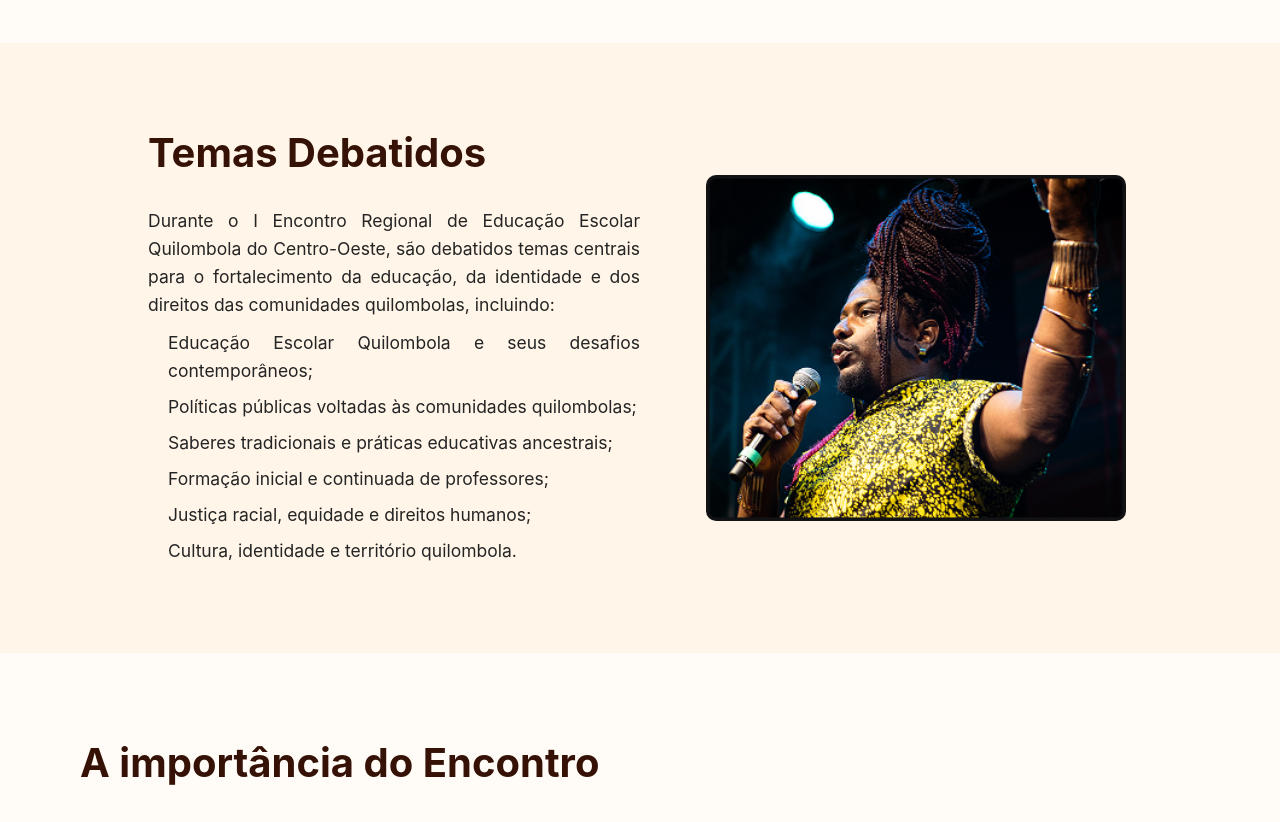
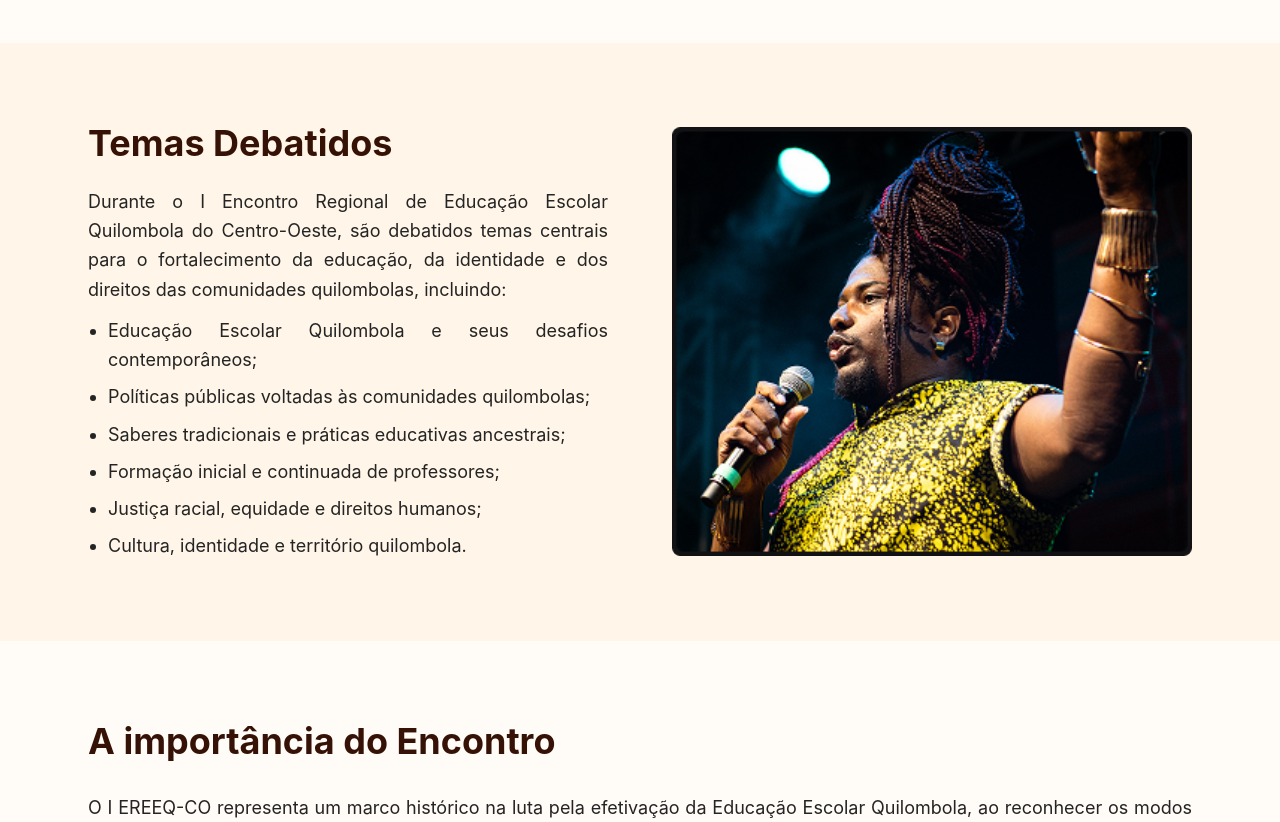
Before and after one commit to LuizGitH/EREEQ, a React (Vite) app: page / in a window 1280 px wide. Shown: the part 1960-2782 px from the top of the page. Built offline with nearby package versions, Linux system fonts and the light colour scheme.

Commit message:
feat(navigation): add routes and enable link navigation

```diff
--- a/src/components/EventImportance/eventImportance.estilos.css
+++ /dev/null
@@ -1,28 +0,0 @@
-    .eventImportance {
-        width: 100%;
-        background-color: #FFFCF8;
-        padding: 80px 0;
-    }
-
-    .eventImportance div {
-        max-width: 1200px;
-        margin: 0 auto;
-        padding: 0 20px;
-        font-family: 'Inter', sans-serif;
-        text-align: justify;
-
-    }
-
-    .eventImportance h1 {
-        font-size: 40px;
-        font-weight: 700;
-        color: #351205;
-        margin-bottom: 24px;
-    }
-
-    .eventImportance p {
-        font-size: 17.5px;
-        color: #242424;
-        line-height: 1.7;
-        margin-bottom: 16px;
-    }
--- a/src/components/EventImportance/index.jsx
+++ b/src/components/EventImportance/index.jsx
@@ -1,26 +1,30 @@
-import './eventImportance.estilos.css'
-
 export function EventImportance() {
     return (
-        <section className='eventImportance'>
-            <div>
-                <div>
-                    <h1>A importância do Encontro</h1>
-                </div>
-                <div>
-                    <p>
+        <section className="w-full bg-[#FFFCF8] py-12 md:py-20">
+            <div className="max-w-6xl mx-auto px-4 md:px-6 font-sans text-justify">
+
+                <h1 className="text-2xl md:text-4xl font-bold text-[#351205] mb-6 md:mb-8">
+                    A importância do Encontro
+                </h1>
+
+                <div className="space-y-4 md:space-y-5">
+                    <p className="text-base md:text-lg text-[#242424] leading-relaxed">
                         O I EREEQ-CO representa um marco histórico na luta pela efetivação da Educação Escolar Quilombola, ao reconhecer os modos próprios de viver, aprender, ensinar e resistir das comunidades quilombolas.
                     </p>
-                    <p>
+
+                    <p className="text-base md:text-lg text-[#242424] leading-relaxed">
                         O encontro fortalece a articulação entre comunidades, movimentos sociais, instituições de ensino e o poder público, criando um espaço legítimo de escuta, reivindicação e construção coletiva de direitos.
                     </p>
-                    <p>
+
+                    <p className="text-base md:text-lg text-[#242424] leading-relaxed">
                         Ao debater currículo, formação docente, políticas públicas e justiça racial, o EREEQ-CO contribui para a consolidação da Educação Escolar Quilombola como modalidade específica, fundamentada na ancestralidade, oralidade, territorialidade e nos saberes tradicionais.
                     </p>
-                    <p>
+
+                    <p className="text-base md:text-lg text-[#242424] leading-relaxed">
                         Mais do que um evento acadêmico, o EREEQ-CO reafirma o protagonismo quilombola na formulação de políticas educacionais e no fortalecimento da identidade cultural, tornando-se um espaço de memória, resistência e transformação social.
                     </p>
                 </div>
+
             </div>
         </section>
     )
--- a/src/components/TopicsDiscussed/index.jsx
+++ b/src/components/TopicsDiscussed/index.jsx
@@ -1,30 +1,52 @@
-import './topicsDiscussed.estilos.css'
-
 export function TopicsDiscussed() {
     return (
-        <section className='topicsDiscussed'>
-            <div className='topicsDiscussedDiv'>
-                <div className='topicsDiscussedText'>
-                    <h1>
+        <section className="w-full bg-[#FFF6E9] py-12 md:py-20">
+            <div className="max-w-6xl mx-auto px-4 md:px-6 font-sans text-justify">
+
+                <div className="flex flex-col md:flex-row items-center gap-8 md:gap-16">
+
+                    <div className="w-full md:w-1/2">
+                        <h1 className="text-2xl md:text-4xl font-bold text-[#351205] mb-6">
                             Temas Debatidos
                         </h1>
-                    <p>
+
+                        <p className="text-base md:text-lg text-[#242424] mb-3 leading-relaxed">
                             Durante o I Encontro Regional de Educação Escolar Quilombola do Centro-Oeste, são debatidos temas centrais para o fortalecimento da educação, da identidade e dos direitos das comunidades quilombolas, incluindo:
                         </p>
-                    <ul>
-                        <li>Educação Escolar Quilombola e seus desafios contemporâneos; </li>
-                        <li>Políticas públicas voltadas às comunidades quilombolas; </li>
-                        <li>Saberes tradicionais e práticas educativas ancestrais;</li>
-                        <li>Formação inicial e continuada de professores; </li>
-                        <li>Justiça racial, equidade e direitos humanos;</li>
-                        <li>Cultura, identidade e território quilombola.</li>
+
+                        <ul className="list-disc pl-5 space-y-2">
+                            <li className="text-base md:text-lg text-[#242424] leading-relaxed">
+                                Educação Escolar Quilombola e seus desafios contemporâneos;
+                            </li>
+                            <li className="text-base md:text-lg text-[#242424] leading-relaxed">
+                                Políticas públicas voltadas às comunidades quilombolas;
+                            </li>
+                            <li className="text-base md:text-lg text-[#242424] leading-relaxed">
+                                Saberes tradicionais e práticas educativas ancestrais;
+                            </li>
+                            <li className="text-base md:text-lg text-[#242424] leading-relaxed">
+                                Formação inicial e continuada de professores;
+                            </li>
+                            <li className="text-base md:text-lg text-[#242424] leading-relaxed">
+                                Justiça racial, equidade e direitos humanos;
+                            </li>
+                            <li className="text-base md:text-lg text-[#242424] leading-relaxed">
+                                Cultura, identidade e território quilombola.
+                            </li>
                         </ul>
                     </div>
-                <div className='topicsDiscussedImg'>
-                    <img src="/TopicsDiscussed.jpg" alt="Pessoa palestrando em evento quilombola" />
-                </div>
+
+                    <div className="w-full md:w-1/2 flex justify-center">
+                        <img
+                            src="/TopicsDiscussed.jpg"
+                            alt="Pessoa palestrando em evento quilombola"
+                            className="w-full max-w-[420px] object-cover rounded-lg"
+                        />
                     </div>
 
+                </div>
+
+            </div>
         </section>
     )
 }
--- a/src/components/TopicsDiscussed/topicsDiscussed.estilos.css
+++ /dev/null
@@ -1,63 +0,0 @@
-.topicsDiscussed {
-    width: 100%;
-    padding: 80px 0;
-    background-color: #FFF6E9;
-}
-
-.topicsDiscussedDiv {
-    width: 80%;
-    max-width: 1200px;
-    margin: 0 auto;
-    padding: 0 20px;
-    display: flex;
-    align-items: center;
-    justify-content: space-between;
-    gap: 60px;
-    font-family: 'Inter', sans-serif;
-
-}
-
-
-
-.topicsDiscussedText {
-    width: 50%;
-    text-align: justify;
-}
-
-.topicsDiscussedText h1 {
-    font-size: 40px;
-    font-weight: 700;
-    color: #351205;
-    margin-bottom: 24px;
-}
-
-.topicsDiscussedText p {
-    font-size: 17.5px;
-    color: #242424;
-    margin-bottom: 10px;
-    line-height: 1.6;
-}
-
-.topicsDiscussedText ul {
-    padding-left: 20px;
-}
-
-.topicsDiscussedText li {
-    font-size: 17.5px;
-    color: #242424;
-    margin-bottom: 8px;
-    line-height: 1.6;
-}
-
-.topicsDiscussedImg {
-    flex: 1;
-    display: flex;
-    justify-content: center;
-}
-
-.topicsDiscussedImg img {
-    width: 100%;
-    max-width: 420px;
-    object-fit: cover;
-    border-radius: 10px;
-}
--- a/src/components/button/button.estilos.css
+++ /dev/null
@@ -1,17 +0,0 @@
-.button {
-    background-color: #104303;
-    border-radius: 50px;
-    color: #FFFFFF;
-    font-family: 'Inter', sans-serif;
-    padding: 12px 24px;
-    border: none;
-    cursor: pointer;
-    font-weight: 600;
-    display: flex;
-    align-items: center;
-    justify-content: center;
-}
-
-.button:hover {
-    background-color: #0d3602;
-}
--- a/src/components/button/index.jsx
+++ b/src/components/button/index.jsx
@@ -1,9 +1,20 @@
-import './button.estilos.css'
 export function Button({ children, link }) {
     return (
-
         <a href={link}>
-            <button className='button'>
+            <button
+                className="
+                    bg-[#104303]
+                    hover:bg-[#0d3602]
+                    text-white
+                    font-semibold
+                    rounded-full
+                    px-5 py-2.5
+                    md:px-6 md:py-3
+                    text-sm md:text-base
+                    flex items-center justify-center
+                    transition-colors duration-300
+                "
+            >
                 {children}
             </button>
         </a>
```
Lines whose indentation alone changed are shown as unchanged.
